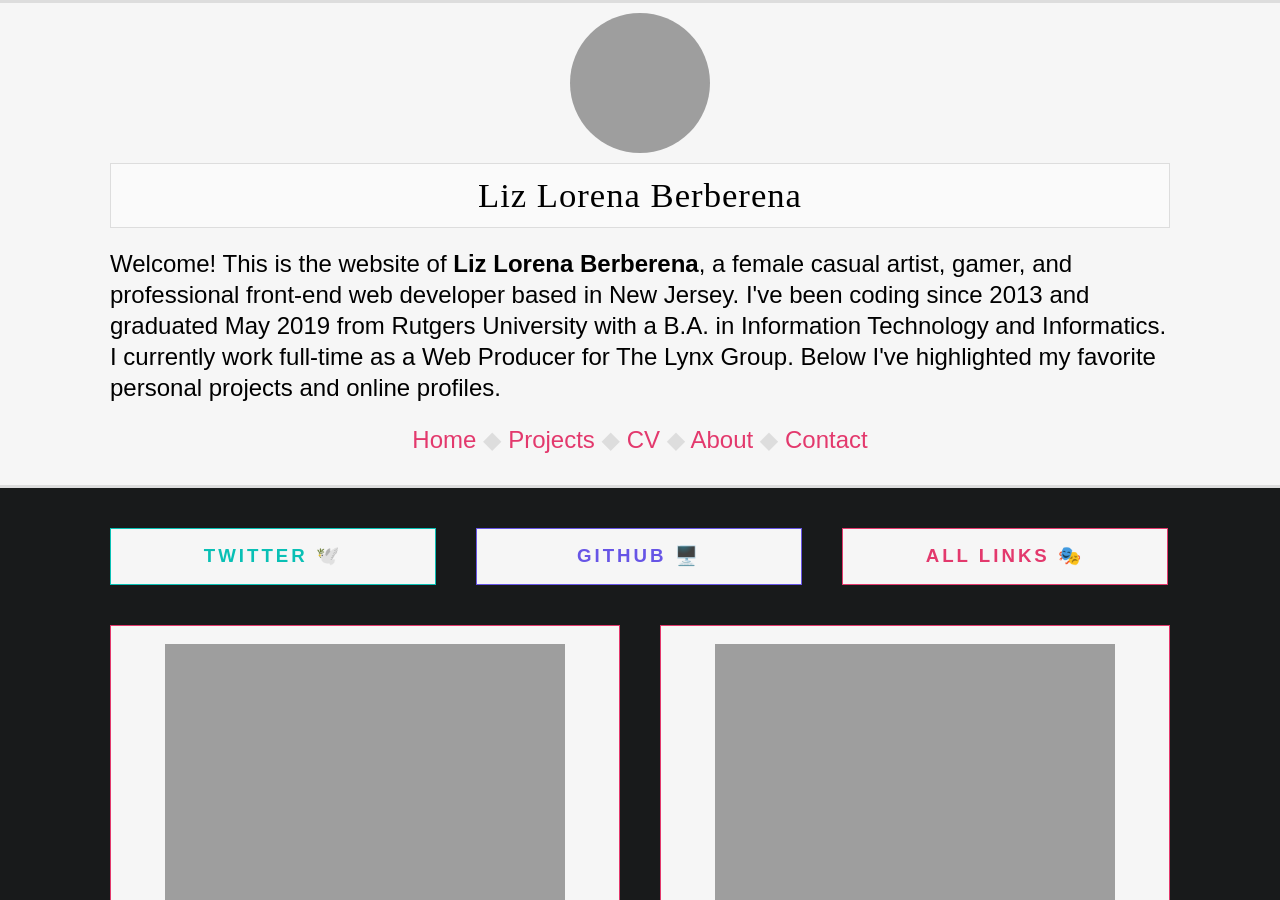
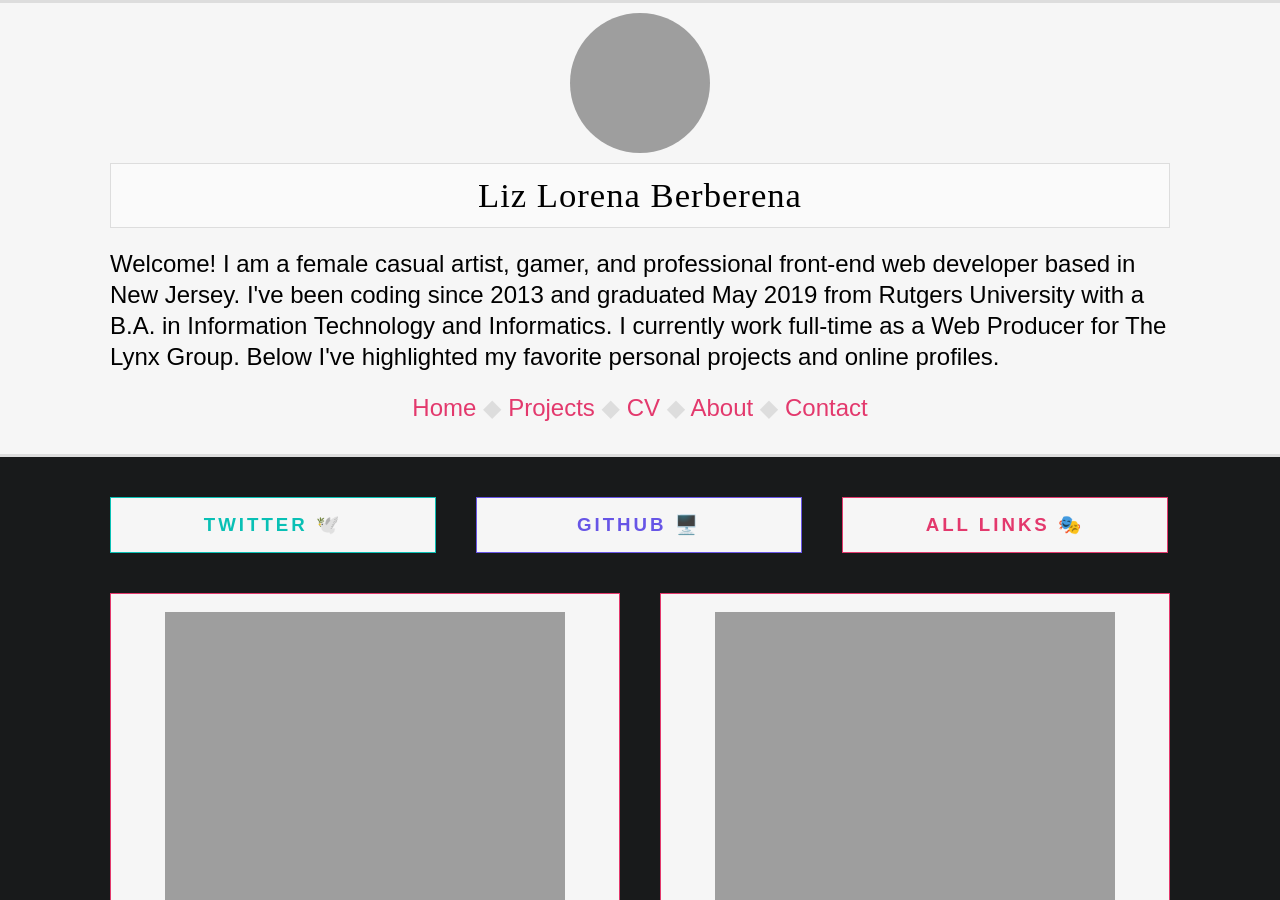
Before and after one commit to liz-lorena/2020, a Jekyll site: the page built from index.html, in a window 1280 px wide and 900 px high. Built offline with Jekyll 4.4.1, drawn with Linux system fonts in a browser that asks for light colours; the list of posts is cut into pages by our own code.

Commit message:
Update index.html

```diff
--- a/index.html
+++ b/index.html
@@ -3,4 +3,4 @@
 title: "web development portfolio"
 ---
 
-<p>Welcome! This is the website of <strong>Liz Lorena Berberena</strong>, a female casual artist, gamer, and professional front-end web developer based in New Jersey. I've been coding since 2013 and graduated May 2019 from Rutgers University with a B.A. in Information Technology and Informatics. I currently work full-time as a Web Producer for The Lynx Group. Below I've highlighted my favorite personal projects and online profiles.</p>
+<p>Welcome! I am a female casual artist, gamer, and professional front-end web developer based in New Jersey. I've been coding since 2013 and graduated May 2019 from Rutgers University with a B.A. in Information Technology and Informatics. I currently work full-time as a Web Producer for The Lynx Group. Below I've highlighted my favorite personal projects and online profiles.</p>
```
